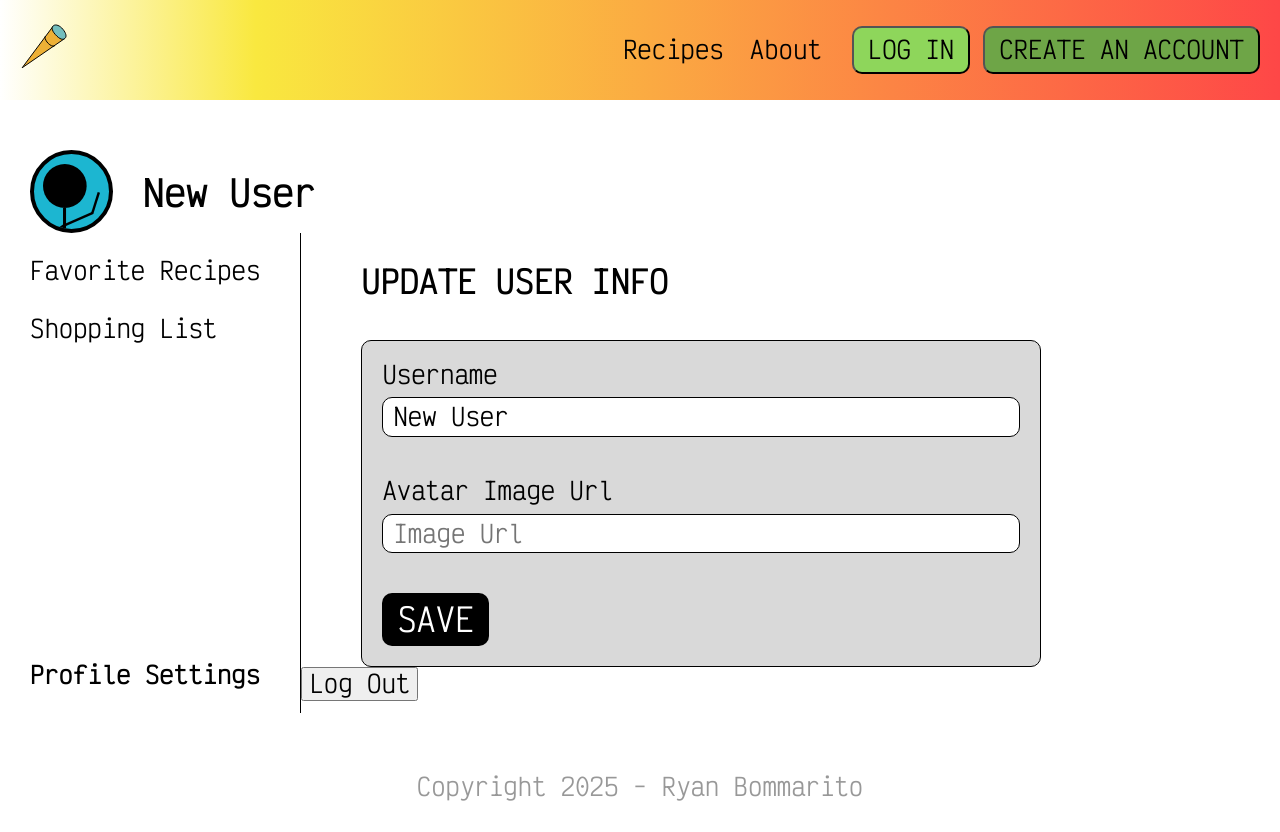
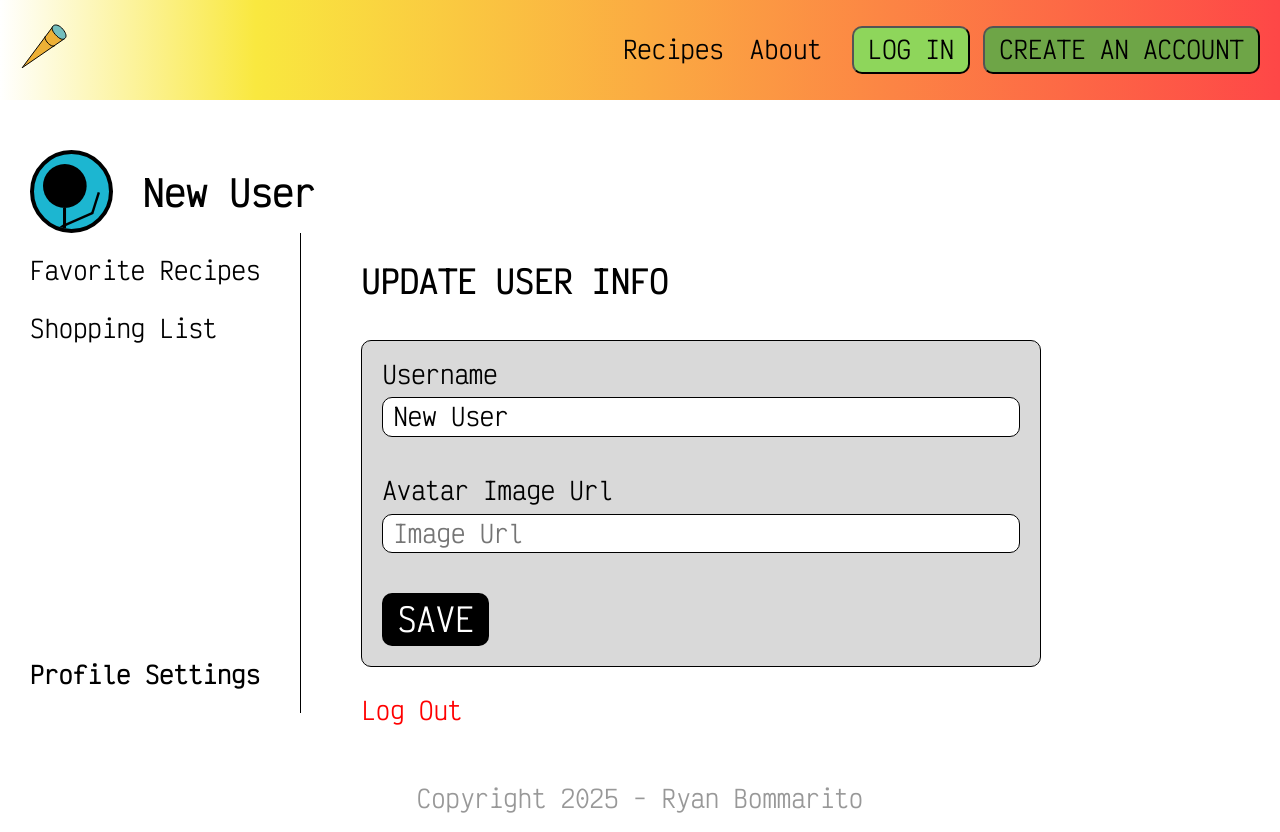
Before and after one commit to RyBCreates/food-finder, a React (Vite) app: page /#/profile/profile-settings in a window 1280 px wide. Built offline with nearby package versions, Linux system fonts and the light colour scheme.

Commit message:
Styled LogOut button

```diff
--- a/src/components/ProfileSettings/ProfileSettings.css
+++ b/src/components/ProfileSettings/ProfileSettings.css
@@ -47,3 +47,11 @@
   cursor: pointer;
   background-color: rgb(100, 100, 100);
 }
+
+.profile-settings__logout-button {
+  background-color: transparent;
+  border: none;
+  color: red;
+  padding: 0;
+  margin: 30px 0 0 60px;
+}
```
